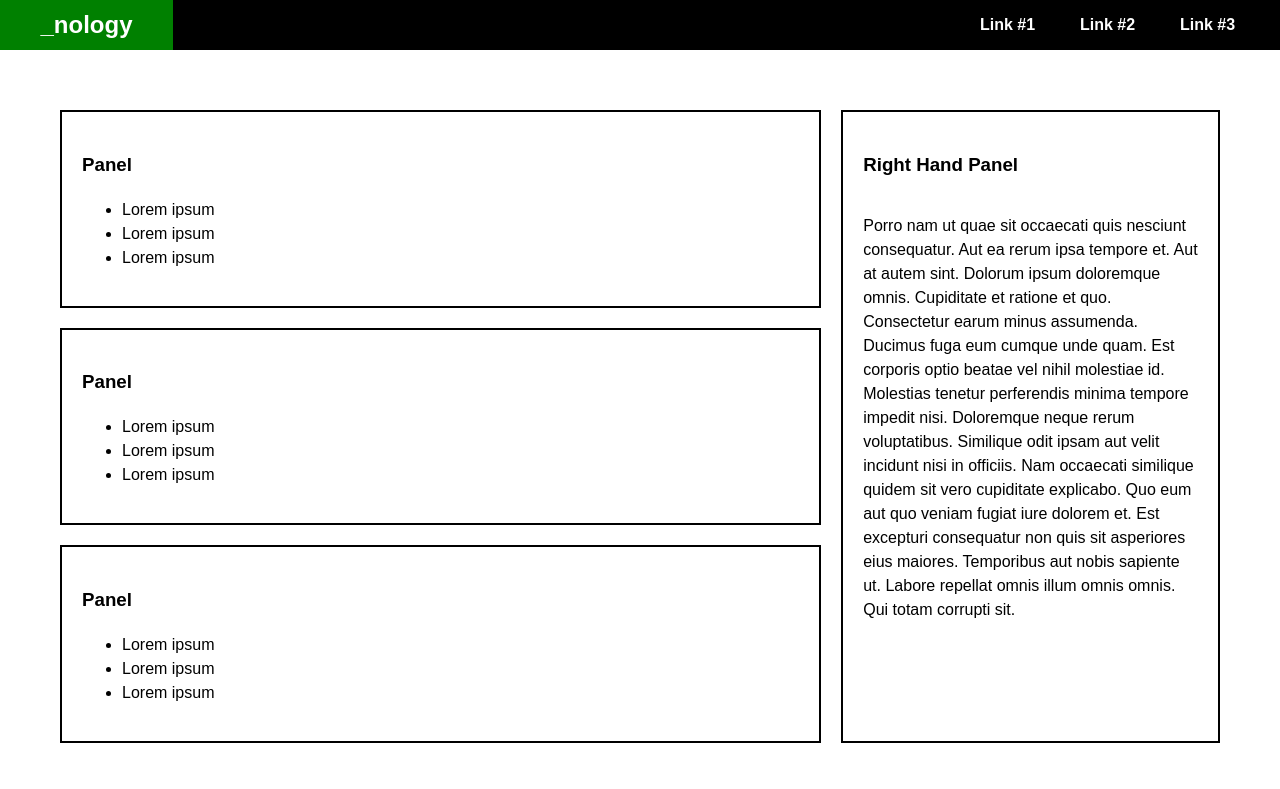
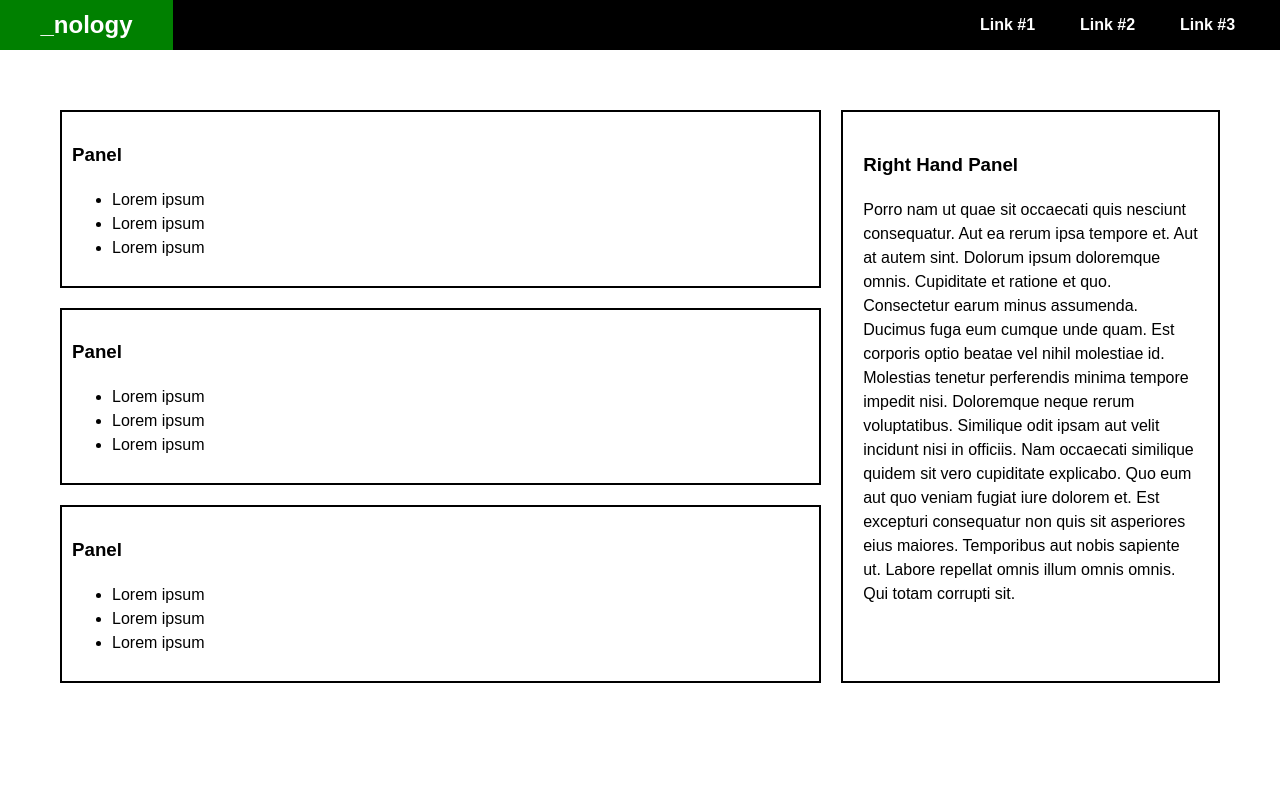
Before and after one commit to jebzley/flexbox-challenge-seb, a plain HTML site: page index.html in a window 1280 px wide. Drawn offline with Linux system fonts and the light colour scheme.

Commit message:
styling changes

```diff
--- a/styles.css
+++ b/styles.css
@@ -61,7 +61,7 @@ main{
 
 .panel{
   margin: 10px;
-  padding: 20px;
+  padding: 10px;
   border: 2px solid black;
 }
 
@@ -74,14 +74,8 @@ main{
 }
 
 #right-hand-panel{
-  display: flex;
-  flex-direction: column;
   width: 30%;
   margin: 10px;
   padding: 20px;
   border: 2px solid black;
 }
-#right-hand-panel p{
-  height: 100%;
-  line-height: auto;
-}
```
